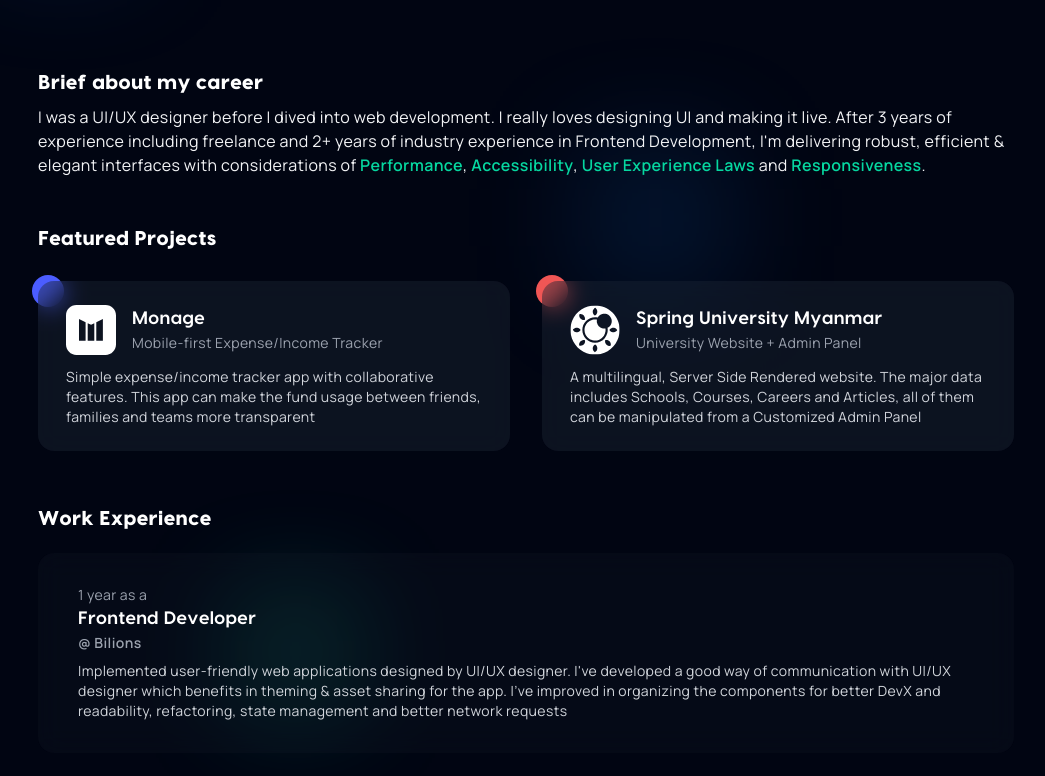
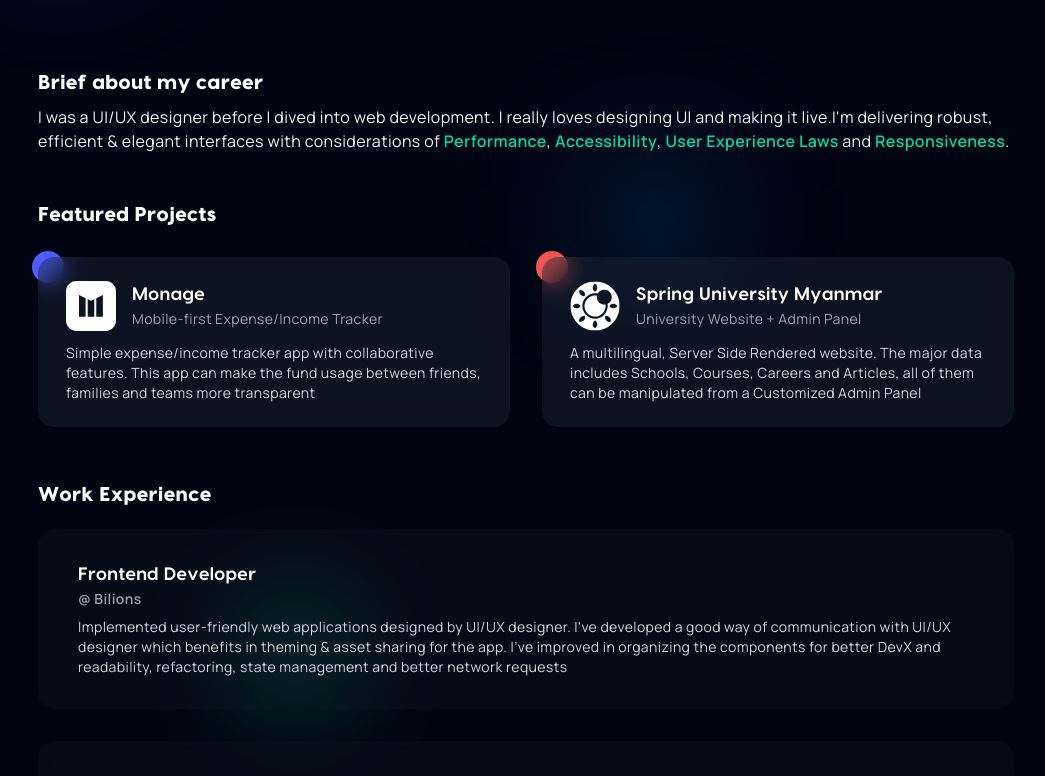
Before and after one commit to ZeyarPaing/personal-site, a Next.js app: page / in a window 1280 px wide. Shown: the part 564-1340 px from the top of the page, without its empty margins (114-1159 px from the left). Built offline with nearby package versions, Linux system fonts and the light colour scheme.

Commit message:
update: hide exp

```diff
--- a/components/home/ExperienceCard.tsx
+++ b/components/home/ExperienceCard.tsx
@@ -3,7 +3,7 @@ import { Experience } from '../../types';
 const ExperienceCard = ({ experience }: { experience: Experience }) => {
   return (
     <div className="bg-gray-900 bg-opacity-30 backdrop-blur-md px-6 md:px-10 py-6 md:py-8 rounded-2xl">
-      <p className="text-gray-400 text-sm">{experience.year} year as a </p>
+      {/*<p className="text-gray-400 text-sm">{experience.year} year as a </p>*/}
       <h4 className="font-bold text-lg">{experience.position}</h4>
       <p className="text-gray-400 font-bold mb-2 text-sm">
         @ {experience.companyName}
--- a/pages/index.tsx
+++ b/pages/index.tsx
@@ -170,10 +170,12 @@ const BriefSection = () => (
     <div>
       <p className="text-gray-100 career-section">
         I was a UI/UX designer before I dived into web development. I really
-        loves designing UI and making it live. After 3 years of experience
-        including freelance and 2+ years of industry experience in Frontend
-        Development, I&apos;m delivering robust, efficient & elegant interfaces
-        with considerations of <b>Performance</b>, <b>Accessibility</b>,{' '}
+        loves designing UI and making it live.
+        {/*  After 3 years of experience*/}
+        {/*including freelance and 2+ years of industry experience in Frontend*/}
+        {/*Development,*/}
+        I&apos;m delivering robust, efficient & elegant interfaces with
+        considerations of <b>Performance</b>, <b>Accessibility</b>,{' '}
         <b>User Experience Laws</b> and <b>Responsiveness</b>.
       </p>
     </div>
```
